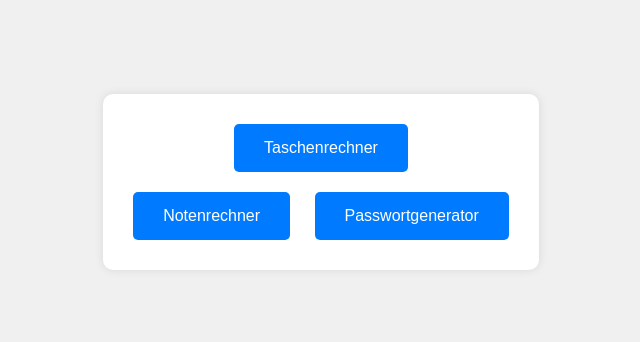
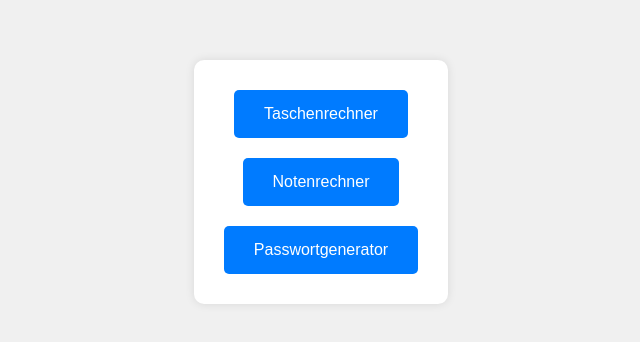
Before and after one commit to notenrechner/notenrechner.github.io, a plain HTML site: page index.html in a window 1280 px wide. Shown: the part 218-560 px from the top of the page, without its empty margins (319-959 px from the left). Drawn offline with Linux system fonts and the light colour scheme.

Commit message:
Update index.html

```diff
--- a/index.html
+++ b/index.html
@@ -40,7 +40,7 @@
 <body>
     <div class="container">
         <button onclick="location.href='taschenrechner.html'">Taschenrechner</button> <br>
-        <button onclick="location.href='notenrechner.html'">Notenrechner</button>
+        <button onclick="location.href='notenrechner.html'">Notenrechner</button> <br>
         <button onclick="location.href='passwortgenerator.html'">Passwortgenerator</button>
     </div>
 </body>
```
